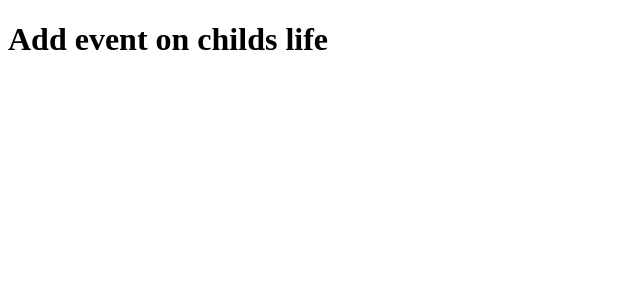
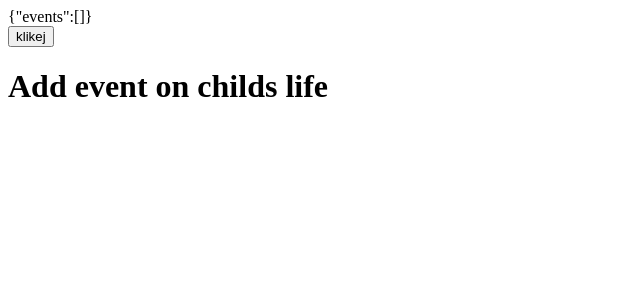
Before and after one commit to tomaszporeba/child-axis, a Next.js app: page /add-event in a window 1280 px wide. Shown: the top 300 px of the page, without its empty margins (0-640 px from the left). Built offline with nearby package versions, Linux system fonts and the light colour scheme.

Commit message:
context api

```diff
--- a/pages/_app.tsx
+++ b/pages/_app.tsx
@@ -1,8 +1,12 @@
 import { AppProps } from 'next/app'
 import {Component} from "react";
+import {EventContextProvider} from "../utils/EventContext";
 
 function App({ Component, pageProps }: AppProps) {
-  return <Component {...pageProps} />
+  return (
+  <EventContextProvider>
+    <Component {...pageProps} />
+  </EventContextProvider>)
 }
 
 export default App
--- a/pages/add-event.tsx
+++ b/pages/add-event.tsx
@@ -1,8 +1,15 @@
 import Layout from "../components/layout";
+import {useContext} from "react";
+import {EventContext, Events} from "../utils/EventContext";
 
 export default function AddEvent(): JSX.Element {
+    const {state, dispatch} = useContext(EventContext);
     return (
     <Layout>
+        <div>
+            {JSON.stringify(state)}
+        </div>
+        <button onClick={() => dispatch({type: Events.GET_USERS, payload: [{name: 'evencik'}]})}>klikej</button>
         <h1>Add event on childs life</h1>
     </Layout>
     )
--- /dev/null
+++ b/utils/EventContext.tsx
@@ -0,0 +1,33 @@
+import {createContext, useReducer} from 'react';
+
+const initialState = { events: []};
+
+interface GlobalState {
+    events: object[];
+}
+
+interface Action<T, R> {
+    payload: T;
+    type: R;
+}
+
+export enum Events {
+    GET_USERS = 'GET_USERS'
+}
+
+const reducer = (state: GlobalState, action: Action<object[], Events>) => {
+    switch (action.type) {
+        case Events.GET_USERS:
+            return {...state, events: action.payload};
+        default:
+            return state;
+    }
+};
+
+export const EventContext = createContext({state:{}, dispatch: (action: Action<object[], Events>) => {}});
+
+
+export function EventContextProvider(props) {
+    const [state, dispatch] = useReducer(reducer, initialState);
+    return <EventContext.Provider value={{ state, dispatch }}>{props.children}</EventContext.Provider>
+}
```
Also changed, not shown: pages/index.tsx (+5 -4 lines).
